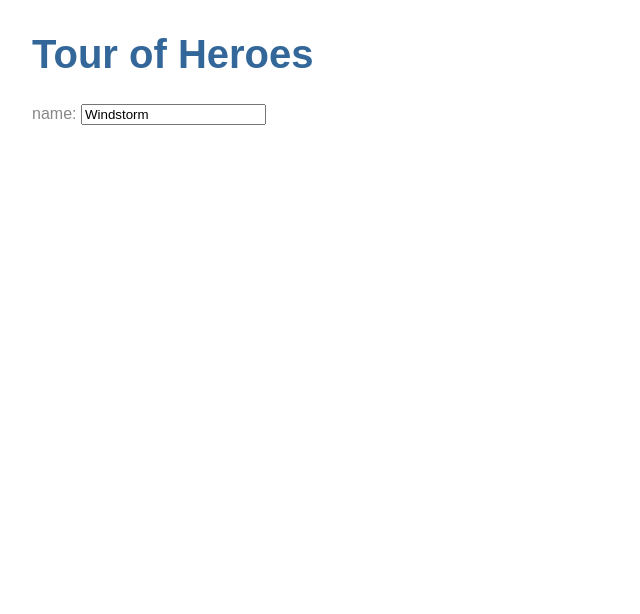
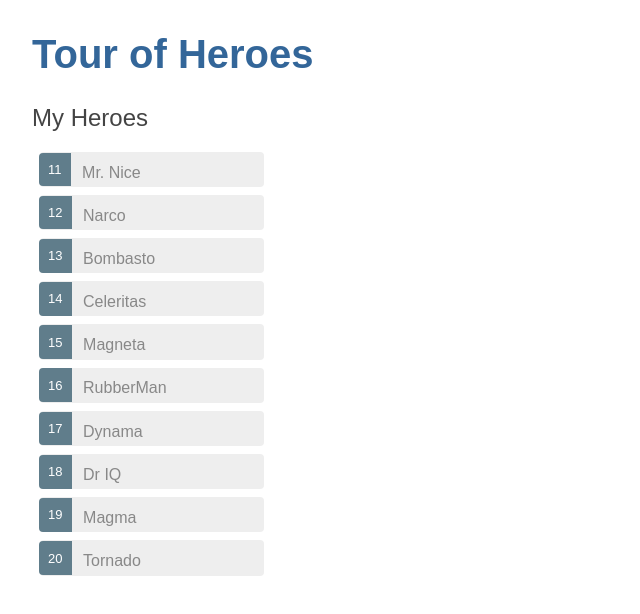
Before and after one commit to simsausaurabh/Tour-of-Heroes, an Angular app: page /heroes in a window 1280 px wide. Shown: the top 614 px of the page, without its empty margins (0-640 px from the left). Built offline with nearby package versions, Linux system fonts and the light colour scheme.

Commit message:
Create Hero Editor and display heroes list

```diff
--- a/src/app/heroes/heroes.component.css
+++ b/src/app/heroes/heroes.component.css
@@ -0,0 +1,48 @@
+/* HeroesComponent's private CSS styles */
+.selected {
+  background-color: #CFD8DC !important;
+  color: white;
+}
+.heroes {
+  margin: 0 0 2em 0;
+  list-style-type: none;
+  padding: 0;
+  width: 15em;
+}
+.heroes li {
+  cursor: pointer;
+  position: relative;
+  left: 0;
+  background-color: #EEE;
+  margin: .5em;
+  padding: .3em 0;
+  height: 1.6em;
+  border-radius: 4px;
+}
+.heroes li.selected:hover {
+  background-color: #BBD8DC !important;
+  color: white;
+}
+.heroes li:hover {
+  color: #607D8B;
+  background-color: #DDD;
+  left: .1em;
+}
+.heroes .text {
+  position: relative;
+  top: -3px;
+}
+.heroes .badge {
+  display: inline-block;
+  font-size: small;
+  color: white;
+  padding: 0.8em 0.7em 0 0.7em;
+  background-color: #607D8B;
+  line-height: 1em;
+  position: relative;
+  left: -1px;
+  top: -4px;
+  height: 1.8em;
+  margin-right: .8em;
+  border-radius: 4px 0 0 4px;
+}
--- a/src/app/heroes/heroes.component.html
+++ b/src/app/heroes/heroes.component.html
@@ -1,5 +1,15 @@
+<h2>My Heroes</h2>
+<ul class="heroes">
+	<li *ngFor="let hero of heroes" (click)="onSelect(hero)">
+		<span class="badge">{{ hero.id }} </span>{{ hero.name }}
+	</li>
+</ul>
+<div *ngIf="selectedHero">
+  <h2>{{ selectedHero.name | uppercase }} Details</h2>
+<div><span>id: </span>{{selectedHero.id}}</div>
 <div>
-    <label>name:
-      <input [(ngModel)]="hero.name" placeholder="name">
-    </label>
+  <label>name:
+    <input [(ngModel)]="selectedHero.name" placeholder="name">
+  </label>
 </div>
+</div>
--- a/src/app/heroes/heroes.component.ts
+++ b/src/app/heroes/heroes.component.ts
@@ -1,5 +1,6 @@
 import { Component, OnInit } from '@angular/core';
 import { Hero } from '../hero';
+import { HEROES } from '../mock-heroes';
 
 @Component({
   selector: 'app-heroes',
@@ -7,10 +8,14 @@
   styleUrls: ['./heroes.component.css']
 })
 export class HeroesComponent implements OnInit {
-  hero: Hero = {
-    id: 1,
-    name: 'Windstorm'
-  };
+
+  selectedHero: Hero;
+
+  heroes = HEROES;
+
+  onSelect(hero: Hero): void {
+    this.selectedHero = hero;
+  }
 
   constructor() { }
 
--- /dev/null
+++ b/src/app/mock-heroes.ts
@@ -0,0 +1,14 @@
+import { Hero } from './hero';
+
+export const HEROES: Hero[] = [
+	{ id: 11, name: 'Mr. Nice' },
+	{ id: 12, name: 'Narco' },
+	{ id: 13, name: 'Bombasto' },
+	{ id: 14, name: 'Celeritas' },
+	{ id: 15, name: 'Magneta' },
+	{ id: 16, name: 'RubberMan' },
+	{ id: 17, name: 'Dynama' },
+	{ id: 18, name: 'Dr IQ' },
+	{ id: 19, name: 'Magma' },
+	{ id: 20, name: 'Tornado' }
+]
```
